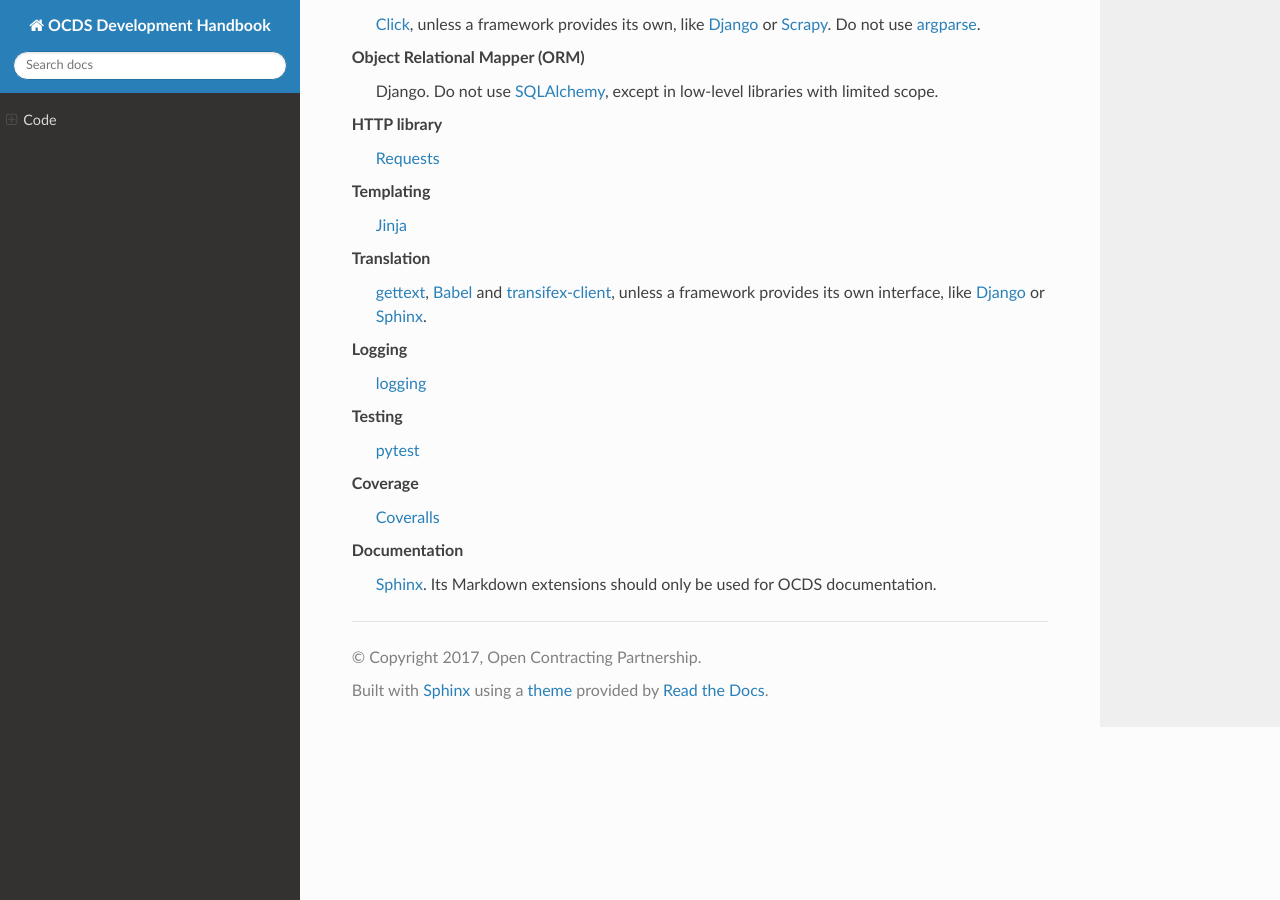
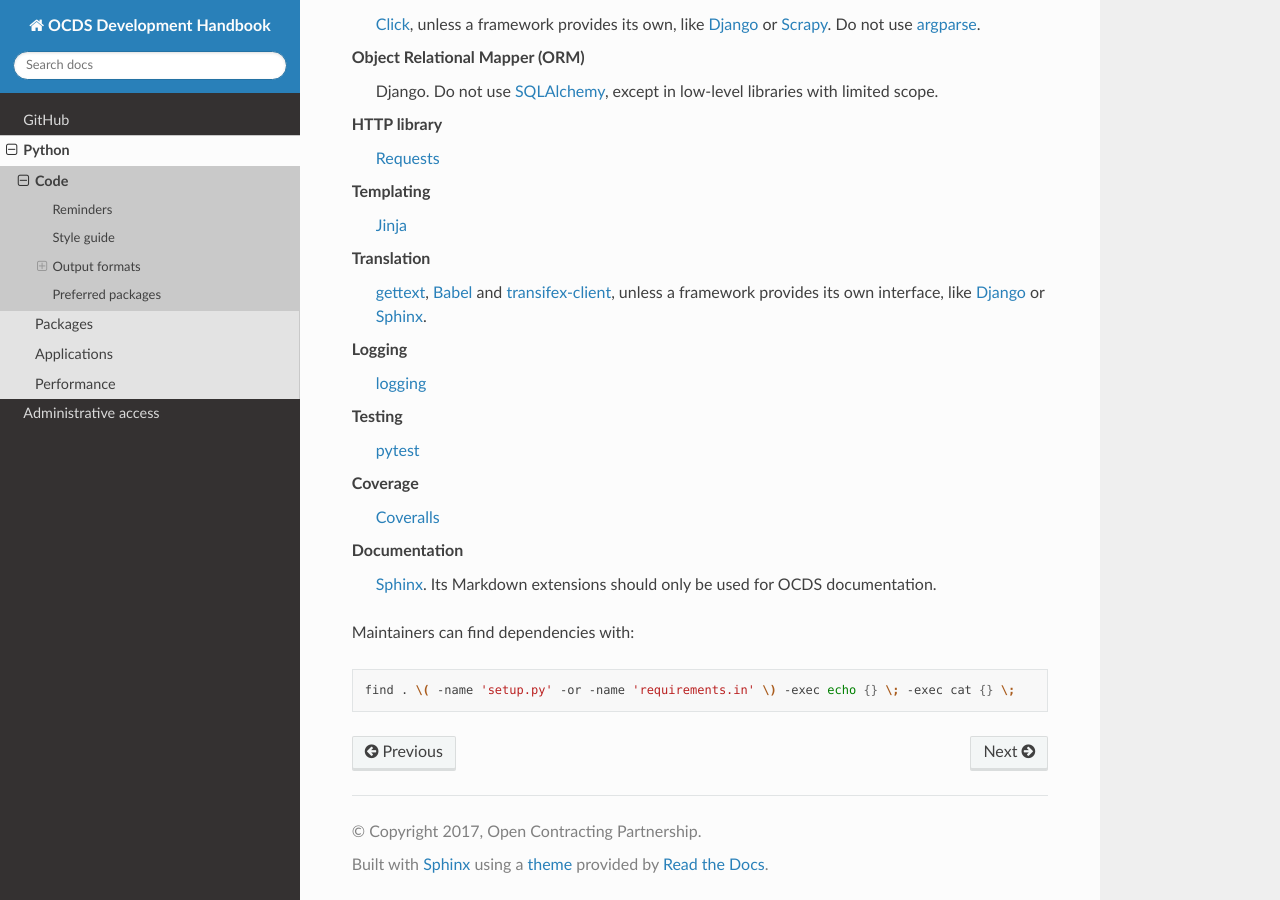
Before and after one commit to open-contracting/software-development-handbook, a Sphinx documentation site: the page built from docs/python/code.rst, in a window 1280 px wide and 900 px high, scrolled down 2023 px. Built offline with Sphinx 7.4.7 and the Read the Docs theme 2.0.0, drawn with Linux system fonts in a browser that asks for light colours; pages that are not in the unit, such as notebooks, are missing from menus.

```diff
--- a/docs/conf.py
+++ b/docs/conf.py
@@ -53,7 +53,7 @@ html_theme = 'default'
 # Add any paths that contain custom static files (such as style sheets) here,
 # relative to this directory. They are copied after the builtin static files,
 # so a file named "default.css" will overwrite the builtin "default.css".
-html_static_path = ['_static']
+html_static_path = []
 
 
 # -- Extension configuration -------------------------------------------------
--- a/docs/index.rst
+++ b/docs/index.rst
@@ -5,6 +5,6 @@ A guide for developers of OCP's tools.
 
 .. toctree::
 
-   github
-   python
-   services
+   github/index
+   python/index
+   services/index
--- a/docs/python/code.rst
+++ b/docs/python/code.rst
@@ -101,3 +101,9 @@ Coverage
   `Coveralls <https://coveralls-python.readthedocs.io/>`__
 Documentation
   `Sphinx <https://www.sphinx-doc.org/>`__. Its Markdown extensions should only be used for OCDS documentation.
+
+Maintainers can find dependencies with:
+
+.. code-block:: bash
+
+   find . \( -name 'setup.py' -or -name 'requirements.in' \) -exec echo {} \; -exec cat {} \;
--- /dev/null
+++ b/docs/python/index.rst
@@ -0,0 +1,9 @@
+Python
+======
+
+.. toctree::
+
+   code
+   packages
+   applications
+   performance
```
